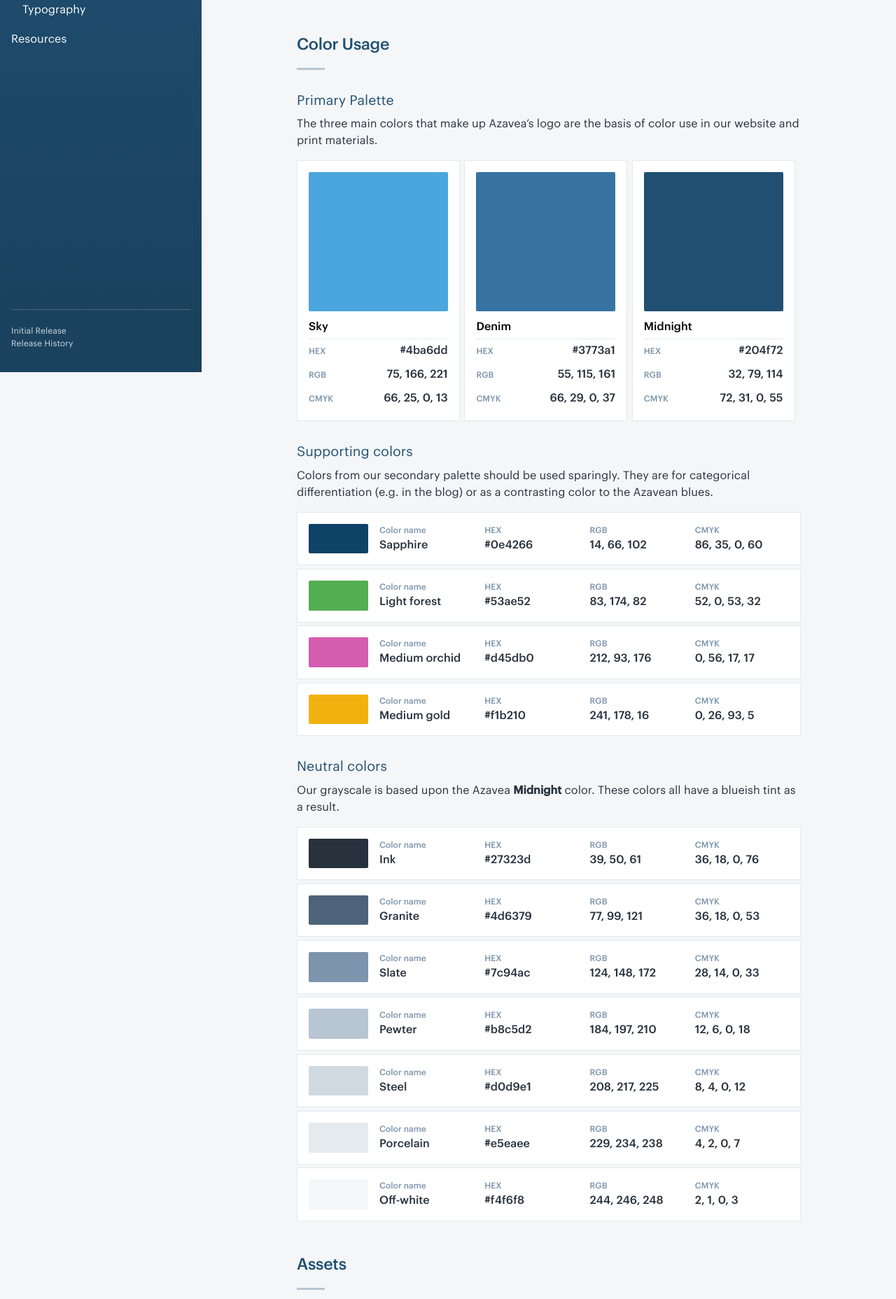
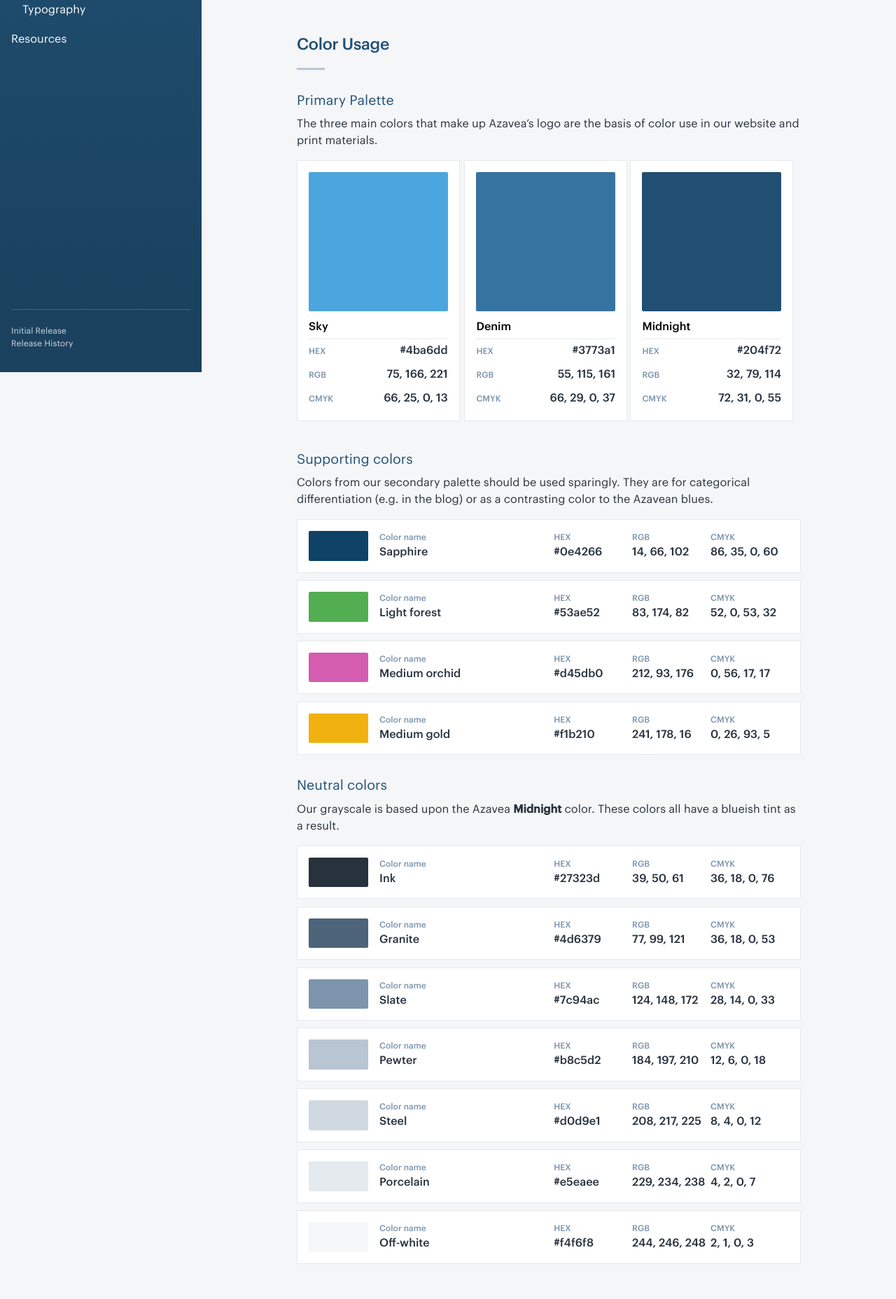
Before and after one commit to azavea/azavea-branding-guide, a Jekyll site: the page built from design/colors.md, in a window 1280 px wide. Shown: the part 369-2226 px from the top of the page at 70% size. Built offline with Jekyll 4.4.1, drawn with Linux system fonts in a browser that asks for light colours; some web fonts are replaced.

Commit message:
Responsify rest of site

```diff
--- a/_sass/components/_color-patch.scss
+++ b/_sass/components/_color-patch.scss
@@ -65,11 +65,25 @@
  */
 .c-color-patch__card {
   display: inline-block;
-  margin-right: 0.33%;
+  width: 100%;
+  margin: 0 0 $pad-medium 0;
+
+  @media all and (min-width: $bp-small) {
+    width: 49%;
+    margin: 0 0.5% $pad-medium 0;
+
+    &:nth-child(odd) {
+      margin: 0 0 $pad-medium 0;
+    }
+  }
+
+  @media all and (min-width: $bp-med) {
     width: 32.33%;
+    margin: 0 0.33% $pad-compact 0;
 
     &:last-child {
-    margin-right: 0;
+      margin: 0 0 $pad-compact 0;
+    }
   }
 
   .c-color-patch__column {
@@ -99,25 +113,73 @@
  * Row-style color patch styles
  */
 .c-color-patch__row {
+  margin-bottom: $pad-medium;
+
+  @media all and (min-width: $bp-small) {
     display: flex;
     justify-content: flex-start;
-  margin-bottom: $pad-compact;
+    flex-wrap: wrap;
+  }
+
+  @media all and (min-width: $bp-med) {
+    flex-wrap: nowrap;
+  }
 
   .c-color-patch__block {
+    height: 65px;
+    margin-bottom: $pad-normal;
+
+    @media all and (min-width: $bp-small) {
+      margin-bottom: 0;
+      flex: 0 30%;
+    }
+
+    @media all and (min-width: $bp-med) {
+      height: auto;
       flex: 0 0 85px;
       margin-right: $pad-normal;
     }
+  }
 
   .c-color-patch__column {
-    margin-right: $pad-normal;
     flex: 1;
+
+    @media all and (max-width: $bp-small) {
+      padding: $pad-compact 0;
+      display: flex;
+      justify-content: space-between;
+      align-items: baseline;
+    }
+
+    @media all and (min-width: $bp-small) and (max-width: $bp-med) {
+      flex: 0 33.33%;
+      margin-right: 0;
+      margin-top: $pad-normal;
+    }
 
     &:last-child {
       margin-right: 0;
     }
   }
+
   .c-color-patch__name {
-    @media all and (51.250em) {
+    @media all and (max-width: $bp-small) {
+      border-bottom: 1px solid $color-gray-200;
+      padding-top: 0;
+
+      .c-color-patch__type {
+        display: none;
+      }
+    }
+
+    @media all and (min-width: $bp-small) and (max-width: $bp-med) {
+      flex: 0 50%;
+      padding-left: $pad-normal;
+      margin-top: 0;
+      margin-right: 0;
+    }
+
+    @media all and (min-width: $bp-med) {
       flex: 1 20%;
     }
   }
--- a/_sass/components/_download-block.scss
+++ b/_sass/components/_download-block.scss
@@ -9,7 +9,6 @@
   display: flex;
   flex-flow: row wrap;
 }
-
 
 /**
  * Visible download block
@@ -25,7 +24,7 @@
 .c-download-block {
   background-color: $color-white;
   border: 1px solid $color-gray-200;
-	padding: $pad-normal;
+	padding: $pad-compact;
   font-weight: $font-weight-medium;
 }
 
@@ -33,12 +32,39 @@
  * Card-style layout styles
  */
 .c-download-block {
-  flex: 0 1 24%;
-  margin: $pad-tiny;
   text-align: center;
   display: flex;
   flex-flow: column;
   justify-content: space-between;
+  margin: 0 0 $pad-medium;
+
+  @media all and (min-width: $bp-small) and (max-width: $bp-med) {
+    flex: 0 1 48%;
+    margin: 0 2% $pad-medium 0;
+
+    &:nth-child(even) {
+      margin-right: 0;
+    }
+  }
+
+  @media all and (min-width: $bp-med) and (max-width: $bp-large) {
+    flex: 0 1 32%;
+    margin: 0 1.33% $pad-medium 0;
+
+    &:nth-child(3n) {
+      margin-right: 0;
+    }
+  }
+
+  @media all and (min-width: $bp-large) {
+    flex: 0 1 24%;
+    margin-right: 1%;
+    margin-bottom: $pad-medium;
+
+    &:nth-child(4n) {
+      margin-right: 0;
+    }
+  }
 
   &:last-child {
     margin-right: 0;
--- a/_sass/components/_primary-nav.scss
+++ b/_sass/components/_primary-nav.scss
@@ -157,9 +157,9 @@
    */
   .c-primary-nav__item.is-active & {
     background: none;
+    margin: $pad-tiny 0 $pad-tiny $pad-normal;
 
     @media all and (min-width: $bp-xl) {
-      margin: $pad-tiny 0 $pad-tiny $pad-normal;
       padding: 0;
       position: static;
 
--- a/_sass/layout/_layout.scss
+++ b/_sass/layout/_layout.scss
@@ -35,6 +35,7 @@
  */
  .l-page-layout--two-column-fixed {
     display: flex;
+    flex: 1;
  }
  /**
  * Main section of 2 column fixed layout
@@ -66,6 +67,7 @@
 .l-home-layout__main {
   display: flex;
   height: 100%;
+  overflow: auto;
 
   main {
     margin: auto;
--- a/_sass/pages/_home.scss
+++ b/_sass/pages/_home.scss
@@ -4,8 +4,12 @@
   @include anti-alias();
 
   .c-intro__container {
-    text-align: center;
-    margin-bottom: 3rem;
+    margin-bottom: $pad-spacious;
+
+    @media all and (min-width: $bp-small-3) {
+      text-align: center;
+      margin-bottom: $pad-large;
+    }
 
     h1 {
       font-size: $font-size-display;
@@ -15,6 +19,11 @@
   .c-logo__container {
     max-width: 20rem;
     margin: 0 auto;
+    display: none;
+
+    @media all and (min-width: $bp-small-3) {
+      display: block;
+    }
 
     &:after {
       content: "";
@@ -27,8 +36,22 @@
   }
 
   .u-margin-bottom-double {
-    display: flex;
-    justify-content: flex-end;
+    @media all and (min-width: $bp-small-3) {
+      padding: 0 $pad-spacious;
+    }
+
+    @media all and (min-width: $bp-med) {
+      display: flex;
+      justify-content: flex-end;
+    }
+
+    .c-btn {
+      width: 100%;
+
+      @media all and (min-width: $bp-med) {
+        width: auto;
+      }
+    }
   }
 
   .c-block__container {
@@ -52,9 +75,17 @@
   }
 
   .c-block__content {
-    max-width: 30rem;
     flex: 1 1 auto;
-    margin: $pad-comfortable;
+    margin: $pad-spacious;
+
+    @media all and (max-width: $bp-small-3) {
+      margin: 0 0 $pad-spacious;
+      max-width: auto;
+    }
+
+    @media all and (min-width: $bp-med) {
+      max-width: 30rem;
+    }
   }
 
   .c-block__title {
--- a/_sass/pages/_logo-page.scss
+++ b/_sass/pages/_logo-page.scss
@@ -1,11 +1,23 @@
 .c-mark-container {
   display: flex;
-  max-width: 45rem;
+  flex-wrap: wrap;
+
+  @media all and (min-width: $bp-small) {
+    flex-wrap: nowrap;
+  }
 
   .c-image-container {
-    width: 50%;
+    flex: 0 100%;
     position: relative;
     padding: 0;
+
+    @media all and (min-width: $bp-small) {
+      flex: 0 48%;
+
+      &:first-child {
+        margin-right: 2%;
+      }
+    }
 
     .c-image {
       position: absolute;
@@ -39,46 +51,42 @@
   list-style-type: none;
   margin-left: 0;
 
+  li {
+    background: white;
+    border: 1px solid $color-gray-200;
+    padding: $pad-normal;
+    margin-bottom: $pad-normal;
+
+    @media all and (min-width: $bp-small-2) {
+      padding: $pad-medium;
+    }
+  }
+
   li p {
-    display: flex;
-    align-items: stretch;
-    margin-bottom: $pad-spacious;
+    margin-bottom: 0;
+
+    @media all and (min-width: $bp-small-2) {
+      display: flex;
+      align-items: center;
+    }
   }
 
   img {
-    width: 175px;
-    align-self: flex-start;
-    border: 1px solid $color-gray-200;
+    width: 100%;
+    display: block;
+    border: 1px solid $color-gray-100;
+
+    @media all and (min-width: $bp-small-2) {
+      width: 175px;
+    }
   }
 }
 
 .c-list--explanation {
-  padding-left: $pad-comfortable;
-  position: relative;
+  display: block;
+  padding: $pad-normal 0 0 0;
 
-  &:before {
-    content: "";
-    position: absolute;
-    display: block;
-    top: 0;
-    right: auto;
-    bottom: 0;
-    left: 0;
-    width: 4px;
-    background-color: $color-gray-200;
-  }
-
-  &:after {
-    content: "";
-    position: absolute;
-    display: block;
-    top: 2px;
-    right: auto;
-    bottom: auto;
-    left: 0px;
-    border-top: 10px solid transparent;
-    border-bottom: 10px solid transparent;
-    border-right: 10px solid $color-gray-200;
-    transform: rotate(180deg);
+  @media all and (min-width: $bp-small-2) {
+    padding: 0 0 0 $pad-normal;
   }
 }
```
Lines whose indentation alone changed are shown as unchanged.
